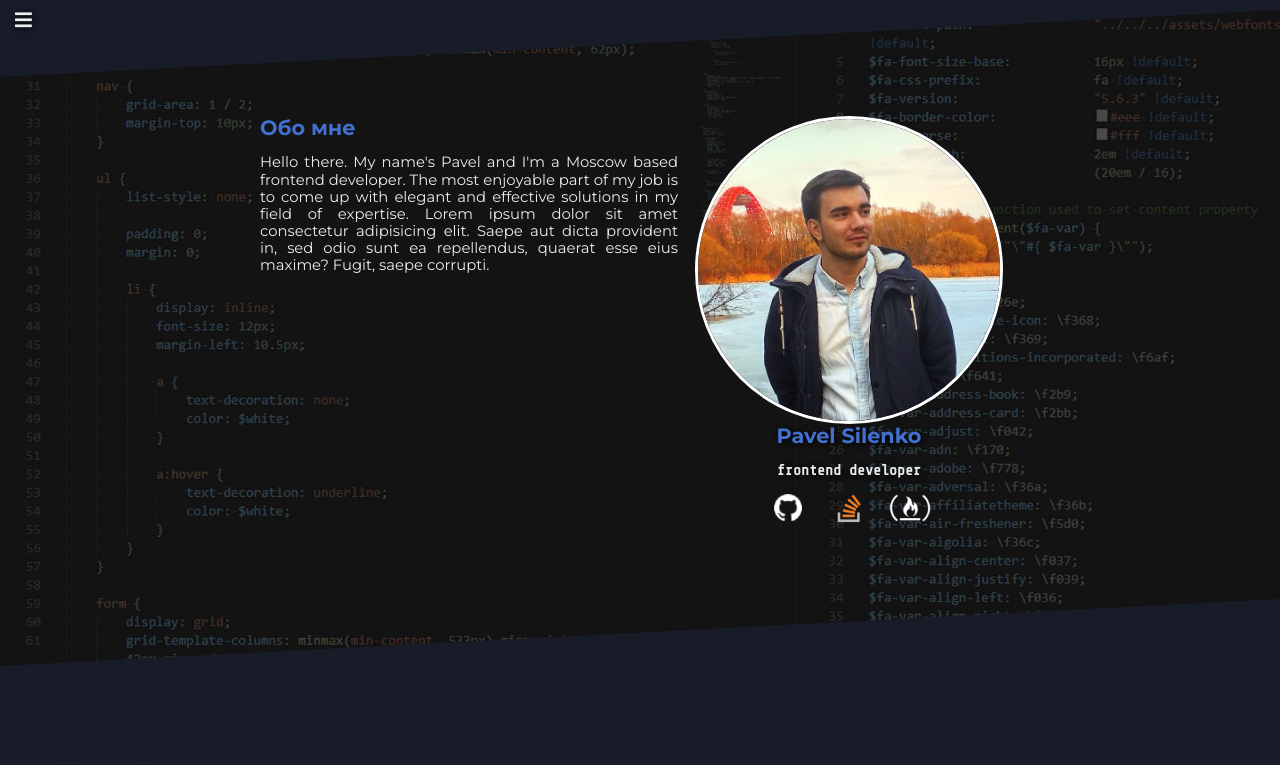
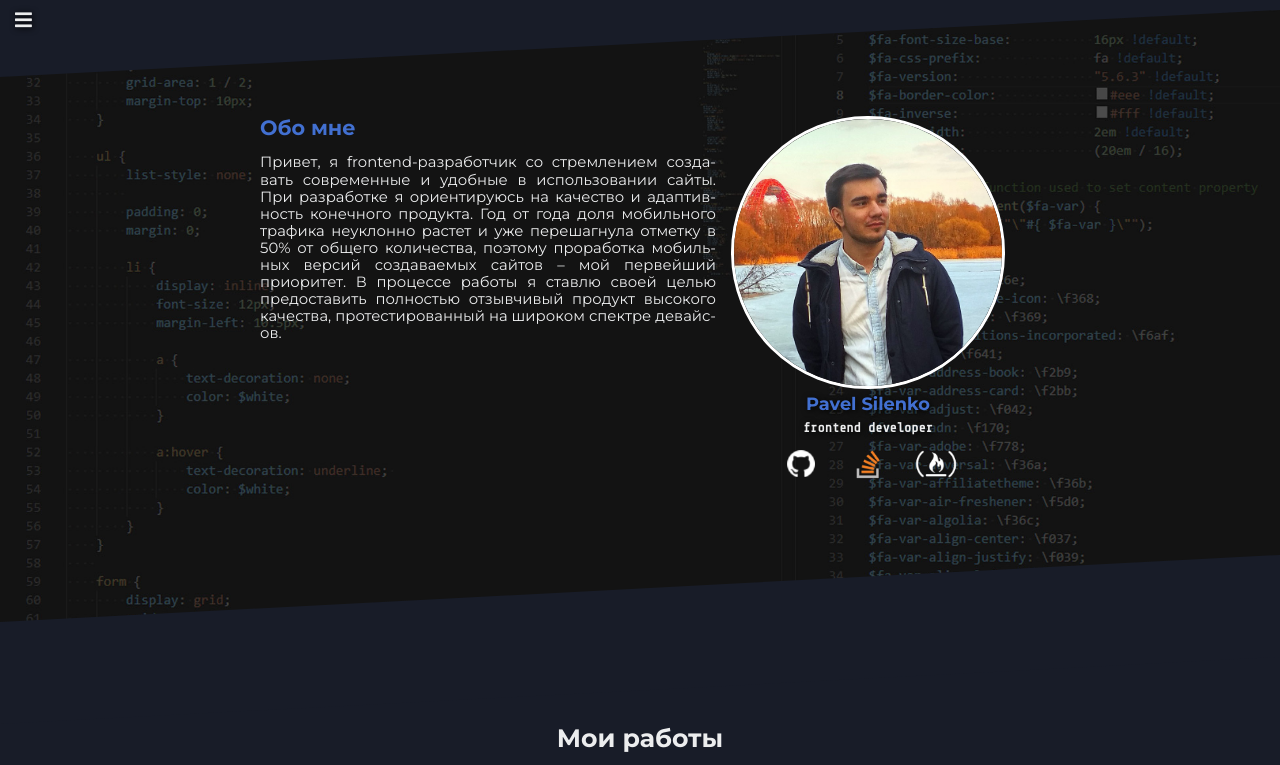
Before and after one commit to hurrii/portfolio, a website: page app/index.html in a window 1280 px wide. Shown: the top 765 px of the page. Drawn offline with nearby package versions, Linux system fonts and the light colour scheme.

Commit message:
Slightly reworked 'About' container

```diff
--- a/app/index.html
+++ b/app/index.html
@@ -18,27 +18,48 @@
         <div class="about__container showcase">
         <div class="about__text-part">
             <h3 class="t-blue">Обо мне</h3>
-            <p class="t-align-justify">Hello there. My name's Pavel and I'm a Moscow based frontend developer. The most enjoyable part of my job is to come up with elegant and effective solutions in my field of expertise. Lorem ipsum dolor sit amet consectetur adipisicing elit. Saepe aut dicta provident in, sed odio sunt ea repellendus, quaerat esse eius maxime? Fugit, saepe corrupti.</p>
+            <p class="t-align-justify">Привет, я frontend-разработчик со стрем&shy;лен&shy;ием созда&shy;вать современ&shy;ные и удоб&shy;ные в исполь&shy;зо&shy;вании сайты. При разра&shy;ботке я ориентиру&shy;юсь на качество и адаптив&shy;ность конечно&shy;го продукта. Год от года доля мобильн&shy;ого трафика неуклонно растет и уже перешаг&shy;нул&shy;а отмет&shy;ку в 50% от общего количест&shy;ва, поэтому проработ&shy;ка мобиль&shy;ных версий создавае&shy;мых сайтов – мой первей&shy;ший приорит&shy;ет. В процес&shy;се рабо&shy;ты я ставлю своей целью предоста&shy;вить полно&shy;стью отзывчи&shy;вый продукт высо&shy;кого качества, протестиро&shy;ванный на широк&shy;ом спектре девайс&shy;ов.</p>
         </div>
 
         <div class="about__user-block">
             <img class="about__userpic" src="assets/img/userpic.jpg" alt="User image">
-            <h3 class="about__username t-blue t-shadow">Pavel Silenko</h3>
+            <h4 class="about__username t-blue t-shadow">Pavel Silenko</h4>
             <p class="about__job-position t-shadow">frontend developer</p>
             <ul class="about__links">
                 <li>
                 <a href="https://github.com/hurrii" target="_blank">
-                    <img srcset="assets/img/GitHub-Mark-Light-32px.png 320w, assets/img/GitHub-Mark-Light-64px.png 768w" src="assets/img/GitHub-Mark-Light-64px.png" alt="Github link">
+                    <img srcset="
+                    assets/img/GitHub-Mark-Light-32px.png 32w,
+                    assets/img/GitHub-Mark-Light-64px.png 64w"
+                    src="assets/img/GitHub-Mark-Light-32px.png"
+                    sizes="
+                    (max-width: 600px) 32px,
+                    (max-width: 1024px) 64px"
+                    alt="Github link">
                 </a>
                 </li>
                 <li>
                     <a href="https://stackoverflow.com/users/10753746/hurrii" target="_blank">
-                    <img srcset="assets/img/stackoverflow-icon-32px.png 320w, , assets/img/stackoverflow-icon-64px.png 768w" src="assets/img/stackoverflow-icon-64px.png" alt="Stackoverflow link">
+                    <img srcset="
+                    assets/img/stackoverflow-icon-32px.png 32w,
+                    assets/img/stackoverflow-icon-64px.png 64w"
+                    src="assets/img/stackoverflow-icon-32px.png"
+                    sizes="
+                    (max-width: 600px) 32px,
+                    (max-width: 1024px) 64px"
+                    alt="StackOverflow link">
                     </a>
                 </li>
                 <li>
                     <a href="https://www.freecodecamp.org/hurrii" target="_blank">
-                    <img srcset="assets/img/freecodecamp-icon-32px.png 320w, assets/img/freecodecamp-icon-64px.png 768w" src="assets/img/freecodecamp-icon-64px.png" alt="freecodecamp link">
+                    <img srcset="
+                    assets/img/freecodecamp-icon-32px.png 32w,
+                    assets/img/freecodecamp-icon-64px.png 64w"
+                    src="assets/img/freecodecamp-icon-32px.png"
+                    sizes="
+                    (max-width: 600px) 32px,
+                    (max-width: 1024px) 64px"
+                    alt="StackOverflow link">
                     </a>
                 </li>
             </ul>
@@ -186,7 +207,7 @@
     <section class="my-works__item-preview invisible" id="workItemPreviewWindow">
             <div class="item-preview__content" id="previewContent">
             <img id="itemPreviewImage" src="" alt="">
-            <h5 id="itemPreviewDescription"></h5>
+            <p id="itemPreviewDescription" class="t-align-center"></p>
             <button class="item-preview__close" id="closeItemPreview">&#10005;</button>
             </div>
 
--- a/app/scss/about/about.scss
+++ b/app/scss/about/about.scss
@@ -7,22 +7,53 @@
     @import 'about__links.scss';
 
 .about {
-    background: url(../../assets/img/css-bg.jpg) center / cover no-repeat;
+    background: url(../assets/img/css-bg.jpg) center / cover no-repeat;
     padding: 10% 0;
 }
 
 .about__container {
     width: 960px;
+    display: flex;
 }
 
 .about__userpic {
     width: 90%;
+    min-height: 1px; // ie height render bug fix
+
 }
 
 .about__text-part {
-    width: 55%;
+    width: 60%;
+
+    @media screen and (max-width: 320px) {
+        width: 55%;
+    }
 }
 
 .about__user-block {
-    width: 45%;
+    width: 40%;
+    display: flex;
+    flex-direction: column;
+    align-items: center;
+
+    @media screen and (max-width: 320px) {
+        width: 45%;
+    }
 }
+
+.about__username {
+    margin: 5px 0;
+    width: 85%;
+}
+
+.about__job-position {
+    margin: 0;
+    width: 80%
+}
+
+.about__links {
+    margin: 0.5rem 0;
+    width: 75%;
+    display: flex;
+    justify-content: space-evenly;
+}
--- a/app/scss/about/about__container.scss
+++ /dev/null
@@ -1,3 +0,0 @@
-.about__container {
-    display: flex;
-}
--- a/app/scss/about/about__job-position.scss
+++ b/app/scss/about/about__job-position.scss
@@ -1,7 +1,6 @@
 .about__job-position {
     @import url('https://fonts.googleapis.com/css?family=Share+Tech+Mono');
     font-family: 'Share Tech Mono', monospace;
-    font-size: 1rem;
+    font-size: 0.9rem;
     font-weight: bold;
-    margin: 0;
 }
--- a/app/scss/about/about__links.scss
+++ b/app/scss/about/about__links.scss
@@ -1,12 +1,9 @@
 .about__links {
-
-    margin: 0.5rem;
     padding: 0;
 
     li {
         display: inline-block;
         list-style: none;
-        padding: 0 0.5rem;
 
         img {
             min-width: 32px;
--- a/app/scss/about/about__user-block.scss
+++ b/app/scss/about/about__user-block.scss
@@ -1,6 +1,4 @@
 .about__user-block {
     white-space: nowrap;
-    display: flex;
-    flex-direction: column;
-    align-items: center;
+    text-align: center;
 }
--- a/app/scss/about/about__username.scss
+++ b/app/scss/about/about__username.scss
@@ -1,2 +1,3 @@
 .about__username {
+
 }
--- a/app/scss/my-works/item-preview/item-preview__content.scss
+++ b/app/scss/my-works/item-preview/item-preview__content.scss
@@ -27,4 +27,6 @@
              color: white;
          }
     }
+
+
 }
```
Also changed, not shown: app/css/styles.css.
